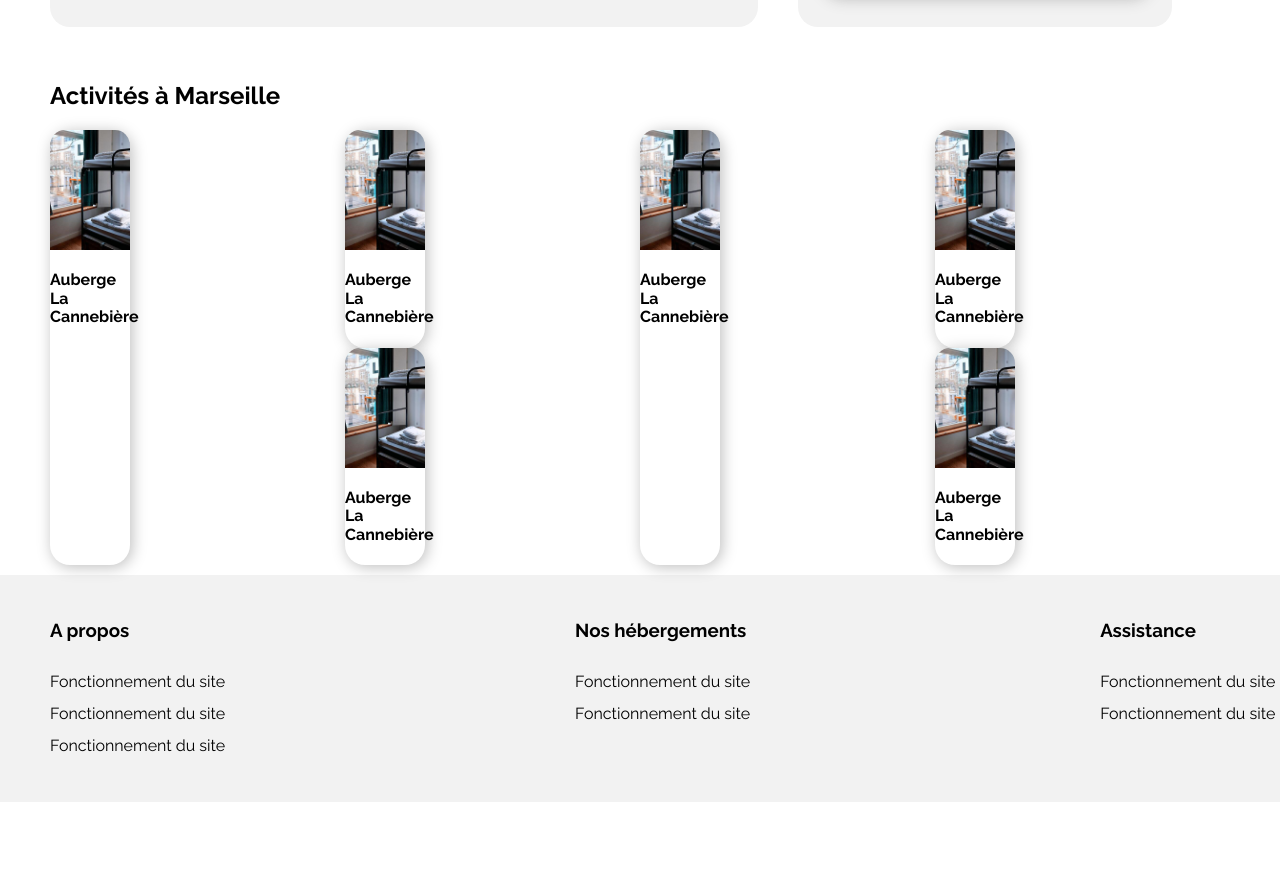
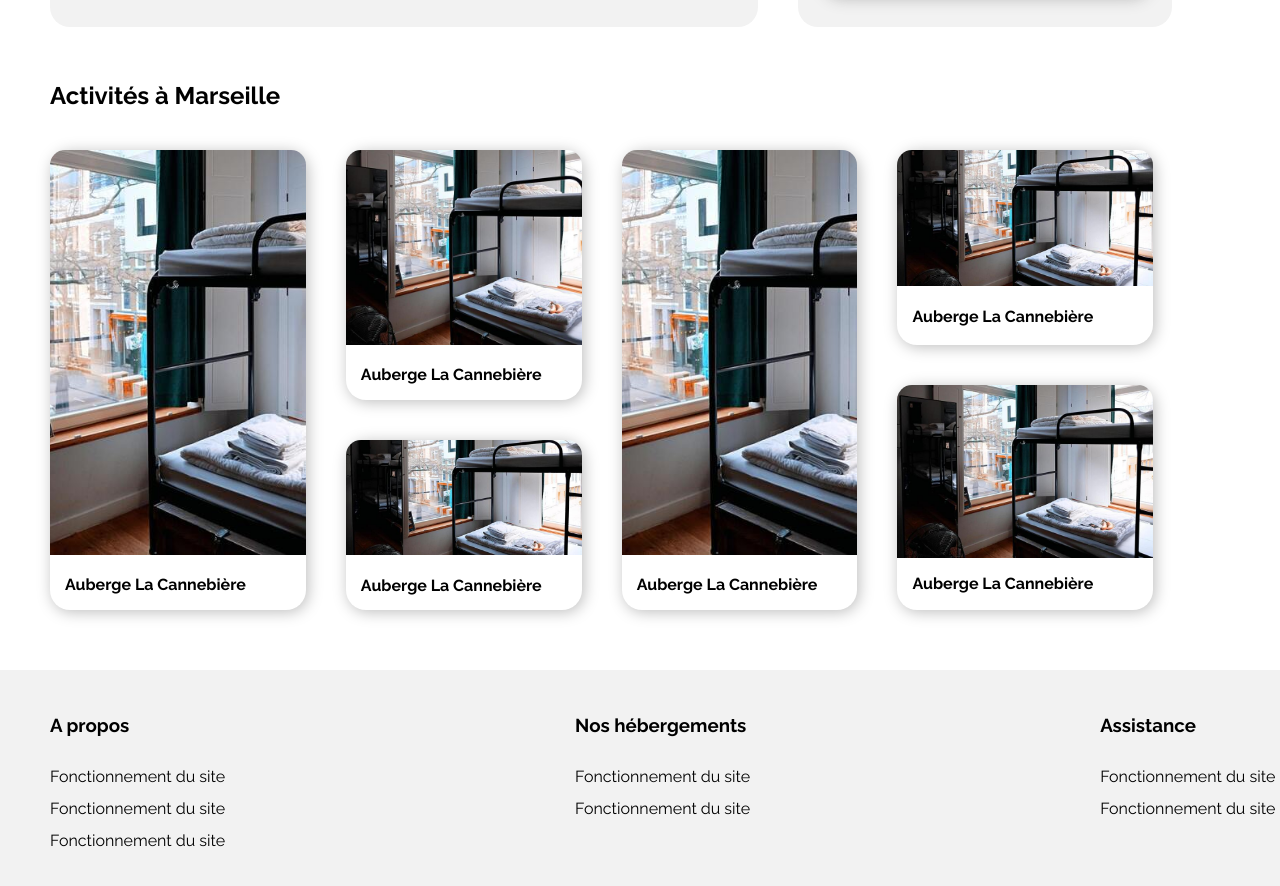
Before and after one commit to tatiana-sthl/OC_P02, a plain HTML site: page index.html in a window 1280 px wide. Shown: the part 1129-2015 px from the top of the page. Before the commit the page ends 1931 px from the top, so only its background shows below. Drawn offline with Linux system fonts and the light colour scheme.

Commit message:
almost done

```diff
--- a/css/styles.css
+++ b/css/styles.css
@@ -150,6 +150,11 @@ form {
 }
 
 @media (max-width: 992px) {
+
+    #introduction {
+        margin: 0 0 0 20px;
+    }
+
     .text-button-search {
         display: none;
     }
@@ -172,6 +177,11 @@ form {
 
 
 @media (max-width: 768px) {
+
+    #introduction {
+        margin: 0 0 0 20px;
+    }
+
     .text-button-search {
         display: none;
     }
@@ -427,16 +437,17 @@ form {
     #section1 {
         display: flex;
         flex-direction: column-reverse;
+        margin: 0 20px 0 0;
     }
 
     .accommodations,
     .most-popular {
         width: 100%;
-        margin: 0;
     }
 
     .accommodations {
         background-color: transparent;
+        margin: 0 20px 0 20px;
     }
 
     .card-row {
@@ -444,9 +455,23 @@ form {
         width: 100%;
         margin: 10px 0;
     }
+
+    .most-popular {
+        border-radius: 0;
+    }
+
+    .see-more {
+        padding: 0;
+    }
+
 }
 
 @media (max-width: 992px) {
+
+    #section1 {
+        margin: 0 20px 0 0;
+    }
+
     .star-stack-popular {
         margin-top: 25px;
     }
@@ -467,21 +492,17 @@ form {
 .activities {
     display: flex;
     flex-direction: row;
+    width: 93.5%;
+    height: 500px;
 }
 
 .column {
     display: flex;
     flex-direction: column;
-    width: 100%;
-}
-
-.column
-    > div {
-        flex: 1;
+    width: 100%
 }
 
 .card-row-activities {
-    width: 27%;
     border-radius: 20px;
     background-color: white;
     box-shadow: 2px 2px 15px #bdbdbd;
@@ -494,24 +515,152 @@ form {
 .card-row-activities
     > a {
     width: 100%;
+    height: 100%;
 }
 
-.img-activities-container {
+.img-activities-container-1,
+.img-activities-container-4 {
     width: 100%;
-    height: 120px;
-    margin-bottom: 10px;
+    height: 88%;
 }
 
-.img-activities-container
-    > img {
+.img-activities-container-2 {
+    width: 100%;
+    height: 78%;
+}
+
+.img-activities-container-3 {
+    width: 100%;
+    height: 68%;
+}
+
+.img-activities-container-5 {
+    width: 100%;
+    height: 70%;
+}
+
+.img-activities-container-6 {
+    width: 100%;
+    height: 77%;
+}
+
+.img-activities {
+    width: 100%;
+    height: 100%;
+    object-fit: cover;
+    border-radius: 15px 15px 0 0;
+}
+
+.div-1 {
+    height: 100%;
+    margin: 20px 20px 20px 0;
+}
+
+.div-2 {
+    height: 50%;
+    margin: 20px;
+}
+
+.div-3 {
+    height: 34%;
+    margin: 20px;
+}
+
+.div-4 {
+    height: 100%;
+    margin: 20px;
+}
+
+.div-5 {
+    height: 39%;
+    margin: 20px 0 20px 20px;
+}
+
+.div-6 {
+    height: 45%;
+    margin: 20px 0 20px 20px;
+}
+
+.title-card-activities {
+    margin: 0 0 0 15px;
+}
+
+.title-card-activities-6 {
+    margin: -4px 0 0 15px;
+}
+
+@media (max-width: 768px) {
+    #section2 {
+        margin: 0 20px;
+    }
+
+    .activities {
         width: 100%;
         height: 100%;
-        object-fit: cover;
-        border-radius: 15px 15px 0 0;
+        flex-direction: column;
     }
 
-.text-activities {
+    .div-1,
+    .div-2,
+    .div-3,
+    .div-4,
+    .div-5,
+    .div-6 {
+        margin: 10px 0 10px 0;
+        width: 100%;
+        height: 150px;
+    }
 
+    .img-activities-container-1,
+    .img-activities-container-2,
+    .img-activities-container-3,
+    .img-activities-container-4,
+    .img-activities-container-5,
+    .img-activities-container-6 {
+        width: 100%;
+        height: 65%;
+    }
+
+    .title-card-activities
+        > h4 {
+            margin: 10px 0;
+    }
+}
+
+@media (max-width: 992px) {
+    #section2 {
+        margin: 0 20px;
+    }
+
+    .activities {
+        width: 100%;
+        height: 100%;
+        flex-direction: column;
+    }
+
+    .div-1,
+    .div-2,
+    .div-3,
+    .div-4,
+    .div-5,
+    .div-6 {
+        margin: 10px 0 10px 0;
+    }
+
+    .img-activities-container-1,
+    .img-activities-container-2,
+    .img-activities-container-3,
+    .img-activities-container-4,
+    .img-activities-container-5,
+    .img-activities-container-6 {
+        width: 100%;
+        height: 65%;
+    }
+
+    .title-card-activities
+        > h4 {
+            margin: 10px 0;
+    }
 }
 
 /* footer */
@@ -523,7 +672,7 @@ footer {
     width: 100%;
     line-height: 2em;
     padding: 20px 50px;
-    margin-top: 10px;
+    margin-top: 40px;
 }
 
 .about {
--- a/index.html
+++ b/index.html
@@ -219,10 +219,10 @@
                 <div class="activities">
 
                     <div class="column">
-                        <div class="card-row-activities">
+                        <div class="card-row-activities div-1">
                             <a href="#">
-                                <div class="img-activities-container">
-                                    <img src="/assets/hebergements/4_small/marcus-loke-WQJvWU_HZFo-unsplash.jpg" alt="Auberge La Cannebière">
+                                <div class="img-activities-container-1">
+                                    <img class="img-activities" src="/assets/hebergements/4_small/marcus-loke-WQJvWU_HZFo-unsplash.jpg" alt="Auberge La Cannebière">
                                 </div>
                                 <div class="title-card-activities">
                                     <h4>Auberge La Cannebière</h4>
@@ -231,20 +231,20 @@
                         </div>
                     </div>
                     <div class="column">
-                        <div class="card-row-activities">
+                        <div class="card-row-activities div-2">
                             <a href="#">
-                                <div class="img-activities-container">
-                                    <img src="/assets/hebergements/4_small/marcus-loke-WQJvWU_HZFo-unsplash.jpg" alt="Auberge La Cannebière">
+                                <div class="img-activities-container-2">
+                                    <img class="img-activities" src="/assets/hebergements/4_small/marcus-loke-WQJvWU_HZFo-unsplash.jpg" alt="Auberge La Cannebière">
                                 </div>
                                 <div class="title-card-activities">
                                     <h4>Auberge La Cannebière</h4>
                                 </div>
                             </a>
                         </div>
-                        <div class="card-row-activities">
+                        <div class="card-row-activities div-3">
                             <a href="#">
-                                <div class="img-activities-container">
-                                    <img src="/assets/hebergements/4_small/marcus-loke-WQJvWU_HZFo-unsplash.jpg" alt="Auberge La Cannebière">
+                                <div class="img-activities-container-3">
+                                    <img class="img-activities" src="/assets/hebergements/4_small/marcus-loke-WQJvWU_HZFo-unsplash.jpg" alt="Auberge La Cannebière">
                                 </div>
                                 <div class="title-card-activities">
                                     <h4>Auberge La Cannebière</h4>
@@ -253,10 +253,10 @@
                         </div>
                     </div>
                     <div class="column">
-                        <div class="card-row-activities">
+                        <div class="card-row-activities div-4">
                             <a href="#">
-                                <div class="img-activities-container">
-                                    <img src="/assets/hebergements/4_small/marcus-loke-WQJvWU_HZFo-unsplash.jpg" alt="Auberge La Cannebière">
+                                <div class="img-activities-container-4">
+                                    <img class="img-activities" src="/assets/hebergements/4_small/marcus-loke-WQJvWU_HZFo-unsplash.jpg" alt="Auberge La Cannebière">
                                 </div>
                                 <div class="title-card-activities">
                                     <h4>Auberge La Cannebière</h4>
@@ -265,22 +265,22 @@
                         </div>
                     </div>
                     <div class="column">
-                        <div class="card-row-activities">
+                        <div class="card-row-activities div-5">
                             <a href="#">
-                                <div class="img-activities-container">
-                                    <img src="/assets/hebergements/4_small/marcus-loke-WQJvWU_HZFo-unsplash.jpg" alt="Auberge La Cannebière">
+                                <div class="img-activities-container-5">
+                                    <img class="img-activities" src="/assets/hebergements/4_small/marcus-loke-WQJvWU_HZFo-unsplash.jpg" alt="Auberge La Cannebière">
                                 </div>
                                 <div class="title-card-activities">
                                     <h4>Auberge La Cannebière</h4>
                                 </div>
                             </a>
                         </div>
-                        <div class="card-row-activities">
+                        <div class="card-row-activities div-6">
                             <a href="#">
-                                <div class="img-activities-container">
-                                    <img src="/assets/hebergements/4_small/marcus-loke-WQJvWU_HZFo-unsplash.jpg" alt="Auberge La Cannebière">
+                                <div class="img-activities-container-6">
+                                    <img class="img-activities" src="/assets/hebergements/4_small/marcus-loke-WQJvWU_HZFo-unsplash.jpg" alt="Auberge La Cannebière">
                                 </div>
-                                <div class="title-card-activities">
+                                <div class="title-card-activities-6">
                                     <h4>Auberge La Cannebière</h4>
                                 </div>
                             </a>
```
